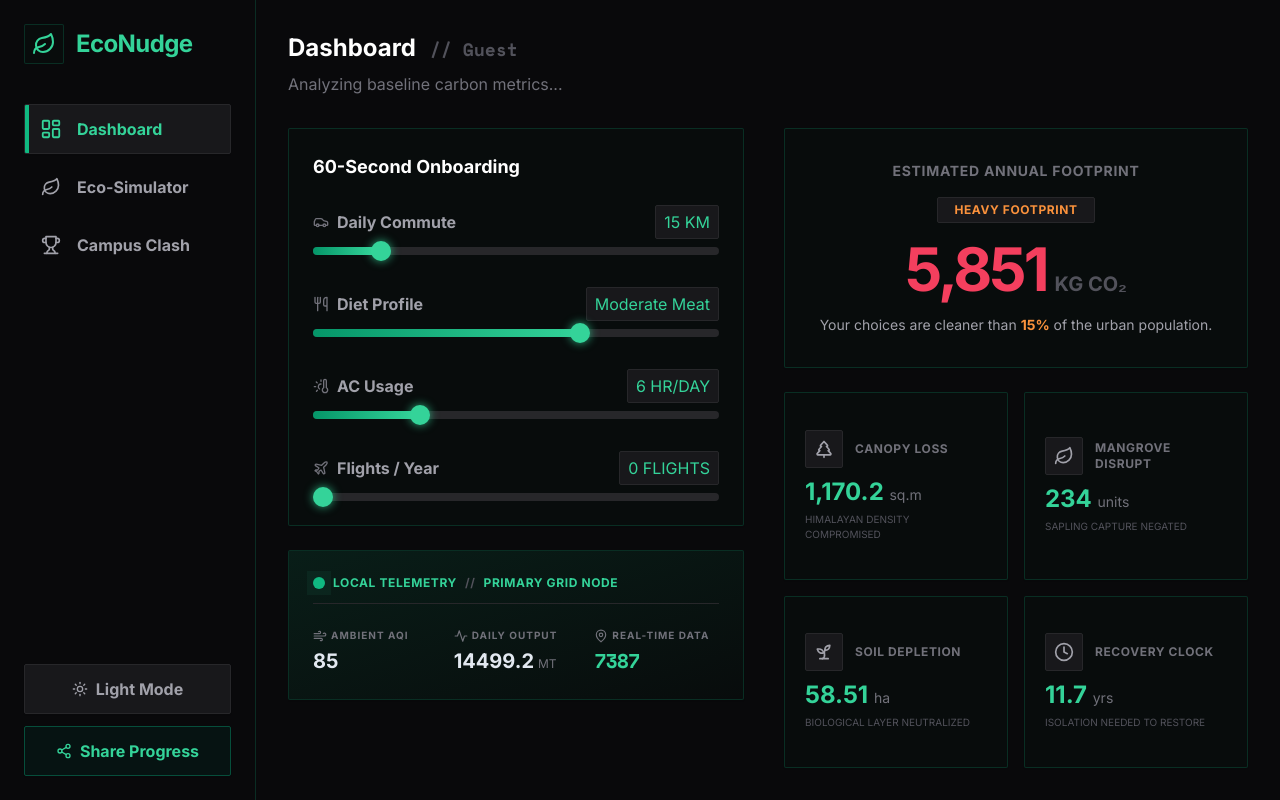
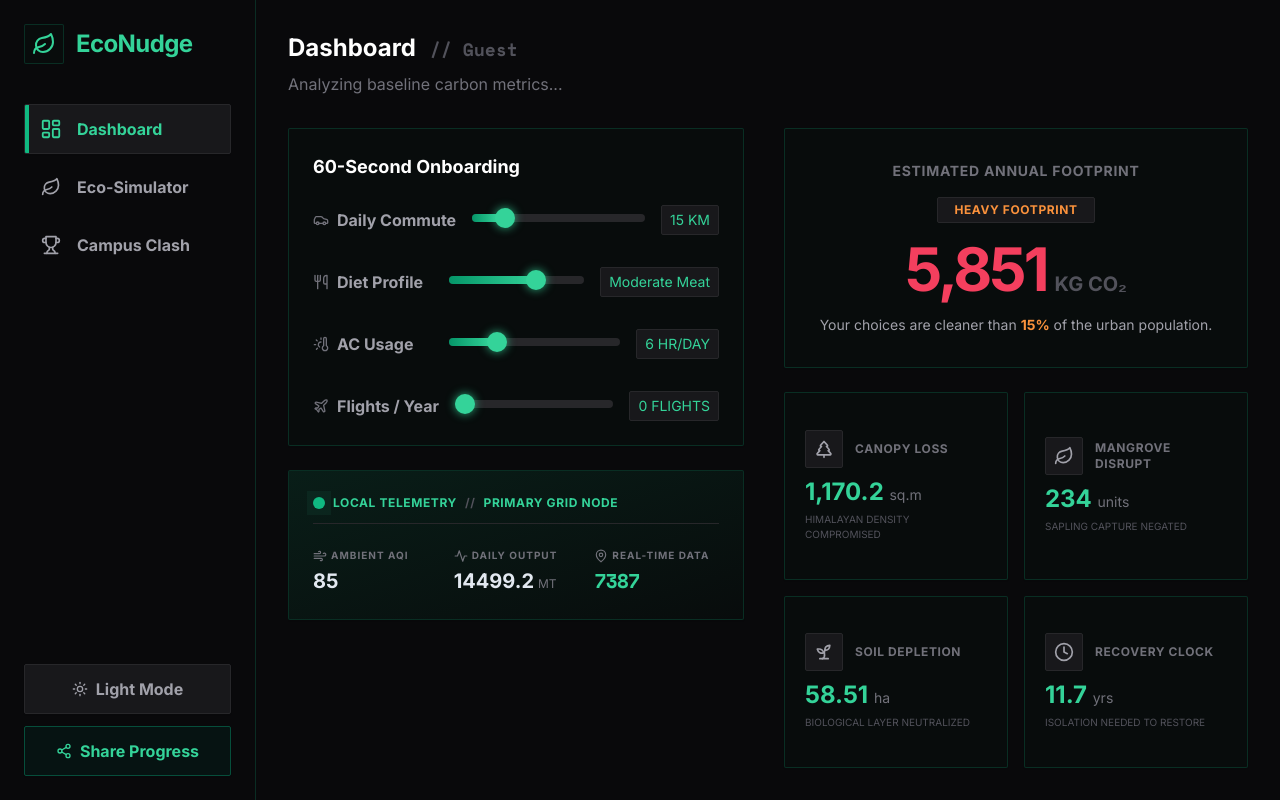
Before and after one commit to ejojames/econudge, a React (Vite) app: page / in a window 1280 px wide. Built offline with nearby package versions, Linux system fonts and the light colour scheme; no server answers.

Commit message:
ui: optimize mobile-first flex layout architecture for sliders and simulator modules

```diff
--- a/src/components/Dashboard.jsx
+++ b/src/components/Dashboard.jsx
@@ -16,7 +16,7 @@ const CustomSlider = ({ value, min, max, step = 1, onChange }) => {
         type="range" min={min} max={max} step={step} value={value}
         onChange={onChange}
         aria-label="Adjust metric slider"
-        className="absolute -top-2 left-0 w-full h-6 appearance-none bg-transparent cursor-pointer z-10
+        className="absolute -top-2 left-0 w-full max-w-full mx-0 h-6 appearance-none bg-transparent cursor-pointer z-10
         [&::-webkit-slider-thumb]:appearance-none [&::-webkit-slider-thumb]:w-5 [&::-webkit-slider-thumb]:h-5 [&::-webkit-slider-thumb]:rounded-full [&::-webkit-slider-thumb]:bg-emerald-400 [&::-webkit-slider-thumb]:shadow-[0_0_10px_rgba(52,211,153,0.8)] [&::-webkit-slider-thumb]:hover:scale-110 [&::-webkit-slider-thumb]:transition-transform
         [&::-moz-range-thumb]:w-5 [&::-moz-range-thumb]:h-5 [&::-moz-range-thumb]:rounded-full [&::-moz-range-thumb]:bg-emerald-400 [&::-moz-range-thumb]:shadow-[0_0_10px_rgba(52,211,153,0.8)] [&::-moz-range-thumb]:hover:scale-110 [&::-moz-range-thumb]:transition-transform [&::-moz-range-thumb]:border-none"
       />
@@ -122,51 +122,59 @@ const Dashboard = () => {
 
             <div className="space-y-8">
               {/* Commute */}
-              <div className="space-y-2">
-                <div className="flex justify-between items-center">
-                  <label className="flex items-center gap-2 dark:text-zinc-400 text-zinc-600 font-bold">
+              <div className="flex flex-col sm:flex-row sm:items-center gap-2 sm:gap-4 w-full">
+                <label className="flex items-center gap-2 dark:text-zinc-400 text-zinc-600 font-bold whitespace-nowrap min-w-[120px]">
                   <Car className="w-4 h-4 dark:text-zinc-500 text-zinc-400" />
                   Daily Commute
                 </label>
-                  <span className="dark:text-emerald-400 text-emerald-700 dark:bg-zinc-900 bg-emerald-50 border dark:border-zinc-800 border-emerald-200 px-2 py-1 rounded-sm">{commute} KM</span>
+                <div className="flex-1 w-full">
+                  <CustomSlider min="0" max="100" value={commute} onChange={(e) => setCommute(Number(e.target.value))} />
                 </div>
-                <CustomSlider min="0" max="100" value={commute} onChange={(e) => setCommute(Number(e.target.value))} />
+                <span className="self-start sm:self-auto dark:text-emerald-400 text-emerald-700 dark:bg-zinc-900 bg-emerald-50 border dark:border-zinc-800 border-emerald-200 px-2 py-1 rounded-sm whitespace-nowrap text-sm">
+                  {commute} KM
+                </span>
               </div>
 
               {/* Diet */}
-              <div className="space-y-2">
-                <div className="flex justify-between items-center">
-                  <label className="flex items-center gap-2 dark:text-zinc-400 text-zinc-600 font-bold">
+              <div className="flex flex-col sm:flex-row sm:items-center gap-2 sm:gap-4 w-full">
+                <label className="flex items-center gap-2 dark:text-zinc-400 text-zinc-600 font-bold whitespace-nowrap min-w-[120px]">
                   <Utensils className="w-4 h-4 dark:text-zinc-500 text-zinc-400" />
                   Diet Profile
                 </label>
-                  <span className="dark:text-emerald-400 text-emerald-700 dark:bg-zinc-900 bg-emerald-50 border dark:border-zinc-800 border-emerald-200 px-2 py-1 rounded-sm">{dietLabels[diet]}</span>
+                <div className="flex-1 w-full">
+                  <CustomSlider min="0" max="3" step="1" value={diet} onChange={(e) => setDiet(Number(e.target.value))} />
                 </div>
-                <CustomSlider min="0" max="3" step="1" value={diet} onChange={(e) => setDiet(Number(e.target.value))} />
+                <span className="self-start sm:self-auto dark:text-emerald-400 text-emerald-700 dark:bg-zinc-900 bg-emerald-50 border dark:border-zinc-800 border-emerald-200 px-2 py-1 rounded-sm whitespace-nowrap text-sm">
+                  {dietLabels[diet]}
+                </span>
               </div>
 
               {/* AC */}
-              <div className="space-y-2">
-                <div className="flex justify-between items-center">
-                  <label className="flex items-center gap-2 dark:text-zinc-400 text-zinc-600 font-bold">
+              <div className="flex flex-col sm:flex-row sm:items-center gap-2 sm:gap-4 w-full">
+                <label className="flex items-center gap-2 dark:text-zinc-400 text-zinc-600 font-bold whitespace-nowrap min-w-[120px]">
                   <ThermometerSun className="w-4 h-4 dark:text-zinc-500 text-zinc-400" />
                   AC Usage
                 </label>
-                  <span className="dark:text-emerald-400 text-emerald-700 dark:bg-zinc-900 bg-emerald-50 border dark:border-zinc-800 border-emerald-200 px-2 py-1 rounded-sm">{acUsage} HR/DAY</span>
+                <div className="flex-1 w-full">
+                  <CustomSlider min="0" max="24" value={acUsage} onChange={(e) => setAcUsage(Number(e.target.value))} />
                 </div>
-                <CustomSlider min="0" max="24" value={acUsage} onChange={(e) => setAcUsage(Number(e.target.value))} />
+                <span className="self-start sm:self-auto dark:text-emerald-400 text-emerald-700 dark:bg-zinc-900 bg-emerald-50 border dark:border-zinc-800 border-emerald-200 px-2 py-1 rounded-sm whitespace-nowrap text-sm">
+                  {acUsage} HR/DAY
+                </span>
               </div>
 
               {/* Flights */}
-              <div className="space-y-2">
-                <div className="flex justify-between items-center">
-                  <label className="flex items-center gap-2 dark:text-zinc-400 text-zinc-600 font-bold">
+              <div className="flex flex-col sm:flex-row sm:items-center gap-2 sm:gap-4 w-full">
+                <label className="flex items-center gap-2 dark:text-zinc-400 text-zinc-600 font-bold whitespace-nowrap min-w-[120px]">
                   <Plane className="w-4 h-4 dark:text-zinc-500 text-zinc-400" />
                   Flights / Year
                 </label>
-                  <span className="dark:text-emerald-400 text-emerald-700 dark:bg-zinc-900 bg-emerald-50 border dark:border-zinc-800 border-emerald-200 px-2 py-1 rounded-sm">{flights} FLIGHTS</span>
+                <div className="flex-1 w-full">
+                  <CustomSlider min="0" max="15" value={flights} onChange={(e) => setFlights(Number(e.target.value))} />
                 </div>
-                <CustomSlider min="0" max="15" value={flights} onChange={(e) => setFlights(Number(e.target.value))} />
+                <span className="self-start sm:self-auto dark:text-emerald-400 text-emerald-700 dark:bg-zinc-900 bg-emerald-50 border dark:border-zinc-800 border-emerald-200 px-2 py-1 rounded-sm whitespace-nowrap text-sm">
+                  {flights} FLIGHTS
+                </span>
               </div>
             </div>
           </motion.div>
--- a/src/components/EcoSimulator.jsx
+++ b/src/components/EcoSimulator.jsx
@@ -116,7 +116,7 @@ const EcoSimulator = () => {
           animate={{ opacity: 1, x: 0 }}
           transition={{ duration: 0.4 }}
         >
-          <div className="bg-white dark:bg-zinc-900/40 rounded-sm p-6 shadow-sm border border-zinc-200 dark:border-zinc-800 transition-colors duration-200">
+          <div className="bg-white dark:bg-zinc-900/40 rounded-sm p-4 sm:p-6 shadow-sm border border-zinc-200 dark:border-zinc-800 transition-colors duration-200">
 
             <div className="flex items-center gap-3 mb-8 w-full overflow-x-auto hide-scrollbar pb-2">
               {['daily', 'weekly', 'monthly', 'annual'].map((t) => (
@@ -149,13 +149,13 @@ const EcoSimulator = () => {
                     aria-label={`Toggle habit: ${habit.label}`}
                     onKeyDown={(e) => { if (e.key === 'Enter') toggleHabit(habit.id); }}
                     whileHover={{ scale: 1.01 }}
-                    className={`flex items-center justify-between gap-6 p-5 rounded-sm cursor-pointer border transition-all duration-300 shadow-sm ${
+                    className={`flex flex-col sm:flex-row items-start sm:items-center justify-between gap-4 sm:gap-6 p-3 sm:p-5 rounded-sm cursor-pointer border transition-all duration-300 shadow-sm ${
                       isChecked
                         ? 'bg-emerald-50 dark:bg-emerald-950/40 border-emerald-300 dark:border-emerald-500/50'
                         : 'bg-white dark:bg-zinc-900 border-zinc-200 dark:border-zinc-800 hover:border-zinc-300 dark:hover:border-zinc-700'
                     }`}
                   >
-                    <div className="flex items-center gap-4 flex-1">
+                    <div className="flex items-center gap-3 sm:gap-4 flex-1 w-full">
                       <div className={`shrink-0 w-6 h-6 border rounded-sm flex items-center justify-center transition-colors ${
                         isChecked ? 'bg-emerald-500 border-emerald-500' : 'bg-zinc-50 dark:bg-zinc-800 border-zinc-300 dark:border-zinc-700'
                       }`}>
@@ -167,7 +167,7 @@ const EcoSimulator = () => {
                       </p>
                     </div>
 
-                    <div className="flex flex-col items-end shrink-0">
+                    <div className="flex flex-col items-start sm:items-end shrink-0 pl-9 sm:pl-0">
                       <p className="font-mono text-xs dark:text-emerald-400 text-emerald-600 font-bold tracking-tight">
                         Saves {habitSaved} KG CO₂ / {timeline.toUpperCase()}
                       </p>
@@ -200,7 +200,7 @@ const EcoSimulator = () => {
           animate={{ opacity: 1, scale: 1 }}
           transition={{ duration: 0.5, delay: 0.2 }}
         >
-          <div className="relative z-10 flex flex-col items-center justify-center h-full p-8 text-center min-h-[400px]">
+          <div className="relative z-10 flex flex-col items-center justify-center h-full p-4 sm:p-8 text-center min-h-[400px]">
             <div className="relative w-64 h-64 mb-10 flex items-center justify-center">
               {/* Background Circle */}
               <svg className="absolute w-full h-full -rotate-90" viewBox="0 0 200 200">
```
Lines whose indentation alone changed are shown as unchanged.
